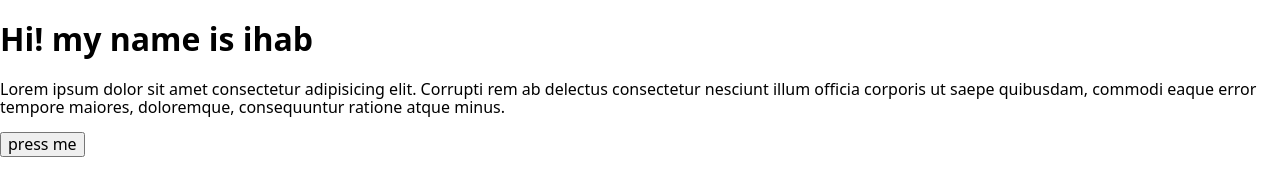
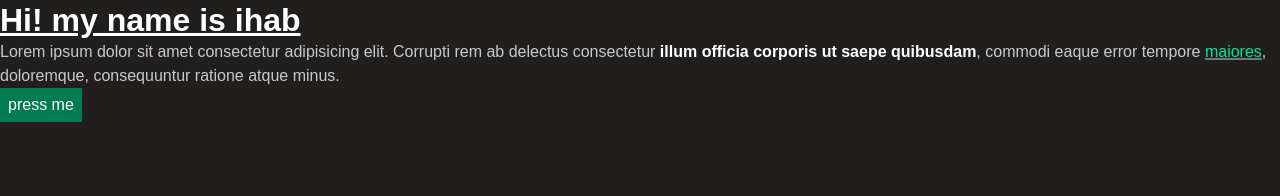
Before and after one commit to ihab65/personal-website, a website built with Vite: page index.html in a window 1280 px wide. Built offline with nearby package versions, Linux system fonts and the light colour scheme; a web font is replaced by a local one.

Commit message:
added some styles

```diff
--- a/index.html
+++ b/index.html
@@ -1,15 +1,19 @@
 <!doctype html>
 <html lang="en">
+
   <head>
     <meta charset="UTF-8" />
     <link rel="icon" type="image/svg+xml" href="/vite.svg" />
     <meta name="viewport" content="width=device-width, initial-scale=1.0" />
+    <link href="https://api.fontshare.com/v2/css?f[]=cabinet-grotesk@800,500&display=swap" rel="stylesheet">
     <title>Dev server</title>
   </head>
+
   <body>
     <h1>Hi! my name is ihab</h1>
-    <p>Lorem ipsum dolor sit amet consectetur adipisicing elit. Corrupti rem ab delectus consectetur nesciunt illum officia corporis ut saepe quibusdam, commodi eaque error tempore maiores, doloremque, consequuntur ratione atque minus.</p>
+    <p>Lorem ipsum dolor sit amet consectetur adipisicing elit. Corrupti rem ab delectus consectetur <strong>illum officia corporis ut saepe quibusdam</strong>, commodi eaque error tempore <a>maiores</a>, doloremque, consequuntur ratione atque minus.</p>
     <button>press me</button>
     <script type="module" src="./src/main.js"></script>
   </body>
+
 </html>
--- a/styles/style.css
+++ b/styles/style.css
@@ -0,0 +1,69 @@
+:root {
+    --text-color: #c9c9c9;
+    --body-background: #211f1e;
+    --primary: #00de9f;
+    --primary: oklch(80% 0.205 164.09);
+    --primary-light: #5e736a;
+    --outlined: #191816;
+    --grey-outlined: #404040;
+    --color-quoted: #44413b;
+    --field-outlined: #777;
+    --field-background: var(--body-background);
+    --strong-color: #fff;
+    --heading-text-color: #fff;
+    --footer-text-color: var(--field-outlined);
+    --card-border-color: #344941;
+    --portrait-border-color: var(--secondary);
+    --primary-button: #007c52
+}
+
+* {
+    margin: 0;
+    line-height: calc(1em + 0.5rem);
+}
+
+html {
+    scroll-behavior: smooth;
+}
+
+body {
+    font-family: 'Cabinet Grotesk', sans-serif;
+    background-color: var(--body-background);
+    color: var(--text-color);
+}
+
+img,
+picture,
+video,
+canvas,
+svg {
+    display: block;
+    max-width: 100%;
+    user-select: none;
+}
+
+h1 {
+    color: var(--strong-color);
+    text-decoration: underline;
+}
+
+a {
+    color: var(--primary);
+    text-decoration: underline;
+    text-decoration-color: var(--field-outlined);
+    text-decoration-thickness: 0.1rem;
+    cursor: pointer;
+}
+
+strong {
+    color: var(--strong-color);
+}
+
+button {
+    display: inline-block;
+    background: var(--primary-button);
+    border: none;
+    padding: 8px;
+    cursor: pointer;
+    color: white;
+}
```
